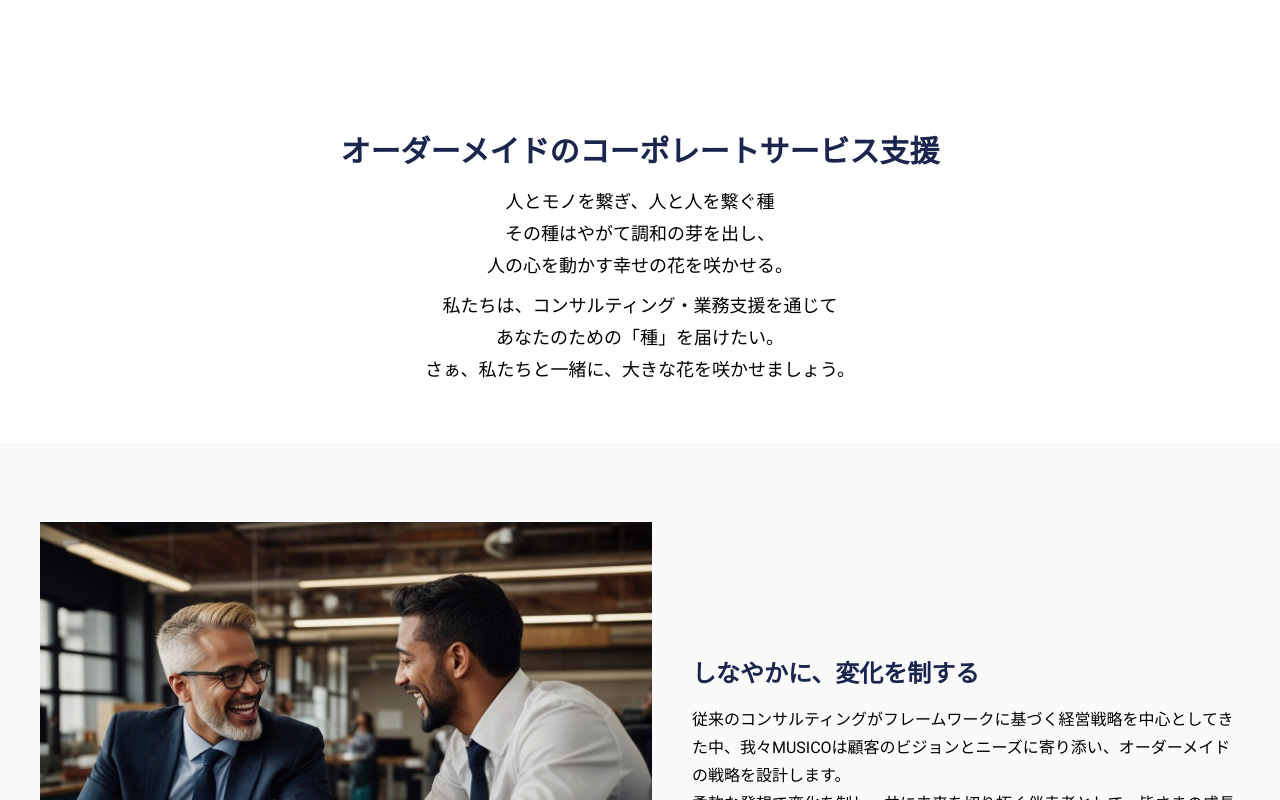
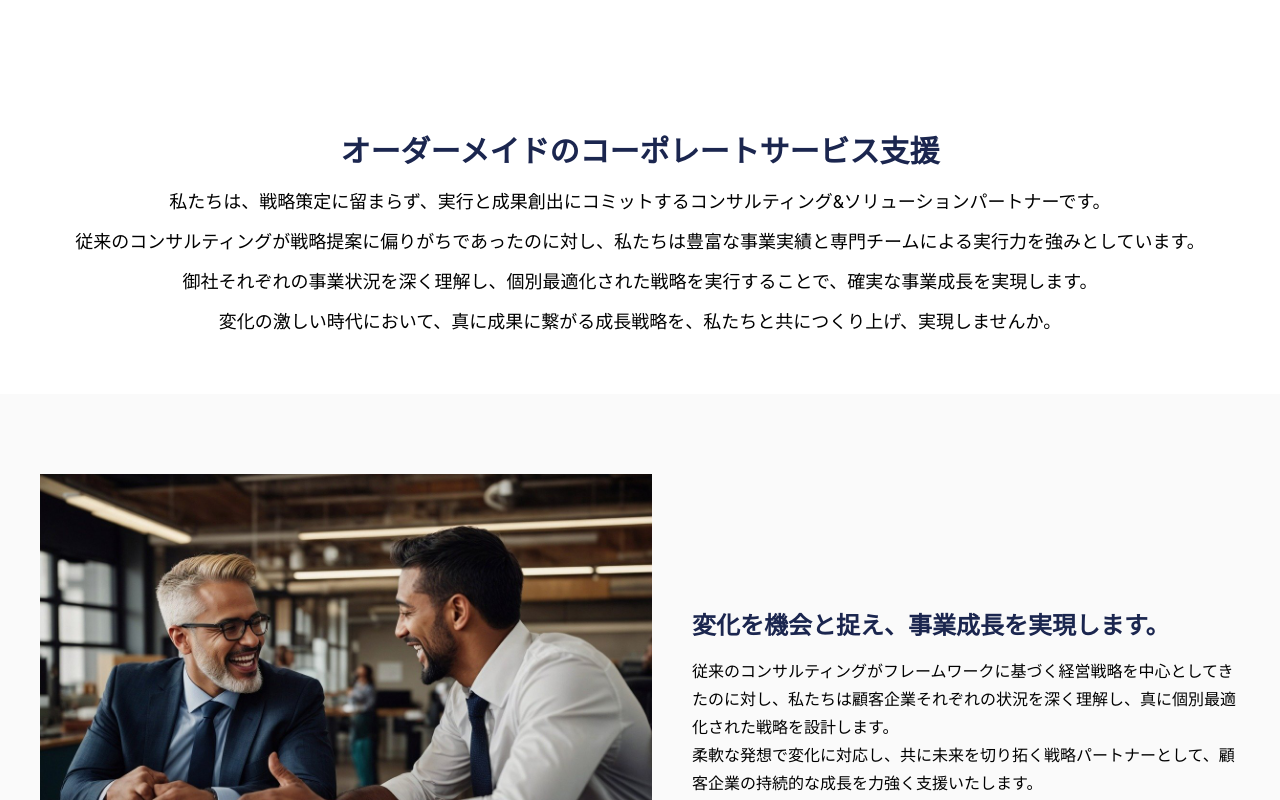
Before and after one commit to Inno-Musi/HP, a Next.js app: page /en/philosophy in a window 1280 px wide. Shown: the part 600-1400 px from the top of the page. Built offline with nearby package versions, Linux system fonts and the light colour scheme.

Commit message:
Refactor Philosophy section text for clearer messaging and value proposition

```diff
--- a/src/features/philosophy/_components/section-action.tsx
+++ b/src/features/philosophy/_components/section-action.tsx
@@ -12,10 +12,9 @@ export const SectionAction = ({ language }: Props) => {
         <div className="w-[800px] lg:w-[1200px] mx-auto max-w-[calc(100vw-32px)] flex flex-col-reverse lg:flex-row items-center gap-x-10 gap-y-6">
           <div className="lg:w-1/2 flex flex-col gap-y-4">
             <p className="text-2xl font-bold text-darkNavy">
-              アイデアを現実に。成果を未来に。
+              アイデアを現実にし、着実に成果を残します。
             </p>
             <div className="leading-7">
-              <p>アイデアを現実にし、着実に成果を残します。</p>
               <p>
                 私たちは提案にとどまらず、専任チームを持ち、実行まで伴走します。
               </p>
--- a/src/features/philosophy/_components/section-concept.tsx
+++ b/src/features/philosophy/_components/section-concept.tsx
@@ -7,7 +7,7 @@ type Props = {
 export const SectionConcept = ({ language }: Props) => {
   return (
     <div className="text-start sm:text-center bg-white py-10 md:py-14">
-      <div className="w-[800px] lg:w-[1200px] mx-auto max-w-[calc(100vw-32px)] flex flex-col gap-y-2 sm:gap-y-4">
+      <div className="mx-auto max-w-[calc(100vw-32px)] flex flex-col gap-y-2 sm:gap-y-4">
         <MotionUp>
           <p className="text-2xl sm:text-3xl font-extrabold text-darkNavy">
             オーダーメイドのコーポレートサービス支援
@@ -15,16 +15,18 @@ export const SectionConcept = ({ language }: Props) => {
         </MotionUp>
         <MotionUp>
           <div className="flex flex-col gap-y-1 sm:gap-y-2 text-base sm:text-lg">
-            <div className="leading-7 sm:leading-8">
-              <p>人とモノを繋ぎ、人と人を繋ぐ種</p>
-              <p>その種はやがて調和の芽を出し、</p>
-              <p>人の心を動かす幸せの花を咲かせる。</p>
-            </div>
-            <div className="leading-7 sm:leading-8">
-              <p>私たちは、コンサルティング・業務支援を通じて</p>
-              <p>あなたのための「種」を届けたい。</p>
-              <p>さぁ、私たちと一緒に、大きな花を咲かせましょう。</p>
-            </div>
+            <p className="leading-7 sm:leading-8">
+              私たちは、戦略策定に留まらず、実行と成果創出にコミットするコンサルティング&ソリューションパートナーです。
+            </p>
+            <p className="leading-7 sm:leading-8">
+              従来のコンサルティングが戦略提案に偏りがちであったのに対し、私たちは豊富な事業実績と専門チームによる実行力を強みとしています。
+            </p>
+            <p className="leading-7 sm:leading-8">
+              御社それぞれの事業状況を深く理解し、個別最適化された戦略を実行することで、確実な事業成長を実現します。
+            </p>
+            <p className="leading-7 sm:leading-8">
+              変化の激しい時代において、真に成果に繋がる成長戦略を、私たちと共につくり上げ、実現しませんか。
+            </p>
           </div>
         </MotionUp>
       </div>
--- a/src/features/philosophy/_components/section-flexible.tsx
+++ b/src/features/philosophy/_components/section-flexible.tsx
@@ -19,14 +19,14 @@ export const SectionFlexible = ({ language }: Props) => {
           />
           <div className="lg:w-1/2 flex flex-col gap-y-4">
             <p className="text-2xl font-bold text-darkNavy">
-              しなやかに、変化を制する
+              変化を機会と捉え、事業成長を実現します。
             </p>
             <div className="leading-7">
               <p>
-                従来のコンサルティングがフレームワークに基づく経営戦略を中心としてきた中、我々MUSICOは顧客のビジョンとニーズに寄り添い、オーダーメイドの戦略を設計します。
+                従来のコンサルティングがフレームワークに基づく経営戦略を中心としてきたのに対し、私たちは顧客企業それぞれの状況を深く理解し、真に個別最適化された戦略を設計します。
               </p>
               <p>
-                柔軟な発想で変化を制し、共に未来を切り拓く伴走者として、皆さまの成長を力強く支援します。
+                柔軟な発想で変化に対応し、共に未来を切り拓く戦略パートナーとして、顧客企業の持続的な成長を力強く支援いたします。
               </p>
             </div>
           </div>
--- a/src/features/services/_components/section-business-area.tsx
+++ b/src/features/services/_components/section-business-area.tsx
@@ -23,6 +23,9 @@ const businessAreas = [
         </p>
         <p>
           クライアントのコーポレートサービスへの支援等も承っており、ビジネスパートナーとしてお客様の経営資源を最大限活用し、成長を力強く後押しいたします。
+        </p>
+        <p>
+          ビジネスパートナーとしてお客様の経営資源を最大限活用し、成長を力強く後押しいたします。
         </p>
       </>
     ),
```
